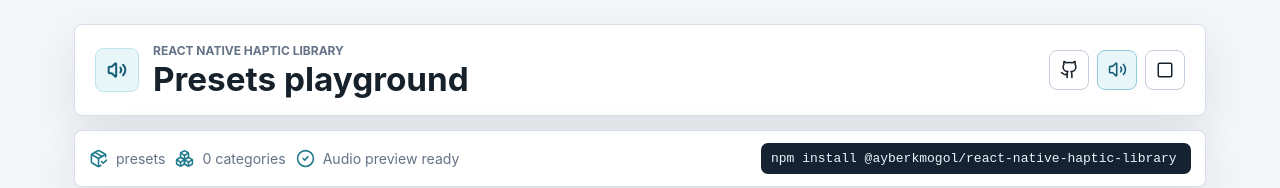
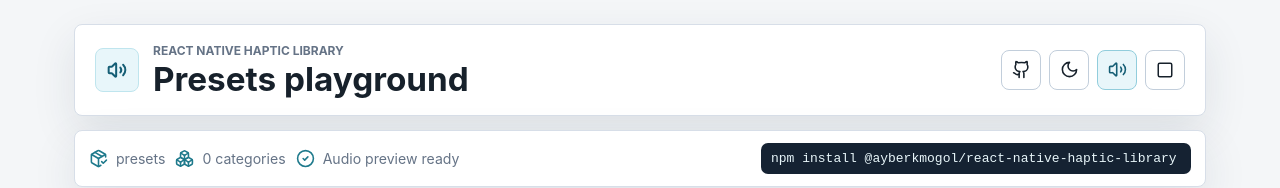
Before and after one commit to aybarska/react-native-haptic-library, a React (Vite) app in the folder web/: page / in a window 1280 px wide. Shown: the top 188 px of the page. Built offline with nearby package versions, Linux system fonts and the light colour scheme.

Commit message:
feat(web): add theme toggle

```diff
--- a/web/src/App.tsx
+++ b/web/src/App.tsx
@@ -1,13 +1,15 @@
-import { useCallback, useMemo, useRef, useState } from 'react';
+import { useCallback, useEffect, useMemo, useRef, useState } from 'react';
 import {
   ArrowLeft,
   Boxes,
   CheckCircle2,
   Github,
+  Moon,
   PackageCheck,
   Play,
   Search,
   Square,
+  Sun,
   Volume2,
   VolumeX,
 } from 'lucide-react';
@@ -22,6 +24,7 @@ import {
 } from './libraryData';
 
 const installCommand = 'npm install @ayberkmogol/react-native-haptic-library';
+type Theme = 'light' | 'dark';
 
 function formatName(name: string) {
   return name.replace(/([a-z0-9])([A-Z])/g, '$1 $2').replace(/^./, (match) => match.toUpperCase());
@@ -86,12 +89,17 @@ function PatternItem({ activeKey, audioSupported, item, onPlay }: PatternItemPro
 
 export function App() {
   const audioEngine = useRef(new HapticAudioEngine()).current;
+  const [theme, setTheme] = useState<Theme>('light');
   const [selectedCategory, setSelectedCategory] = useState<string | null>(null);
   const [query, setQuery] = useState('');
   const [lastPlayed, setLastPlayed] = useState('None');
   const [playback, setPlayback] = useState<{ name: string; id: number } | null>(null);
   const [soundEnabled, setSoundEnabled] = useState(true);
   const [audioSupported] = useState(() => HapticAudioEngine.isSupported());
+
+  useEffect(() => {
+    document.documentElement.dataset.theme = theme;
+  }, [theme]);
 
   const selectedGroup = useMemo(
     () => categoryGroups.find((group) => group.name === selectedCategory) ?? null,
@@ -156,6 +164,10 @@ export function App() {
     });
   }, [audioEngine]);
 
+  const toggleTheme = useCallback(() => {
+    setTheme((current) => (current === 'light' ? 'dark' : 'light'));
+  }, []);
+
   return (
     <main className="app-shell">
       <section className="top-bar">
@@ -178,6 +190,14 @@ export function App() {
           >
             <Github size={19} />
           </a>
+          <button
+            className="icon-button"
+            type="button"
+            onClick={toggleTheme}
+            title={theme === 'light' ? 'Switch to dark mode' : 'Switch to light mode'}
+          >
+            {theme === 'light' ? <Moon size={19} /> : <Sun size={19} />}
+          </button>
           <button
             className={`icon-button${soundEnabled ? ' is-on' : ''}`}
             disabled={!audioSupported}
--- a/web/src/styles.css
+++ b/web/src/styles.css
@@ -475,8 +475,7 @@ h3 {
   }
 }
 
-@media (prefers-color-scheme: dark) {
-  :root {
+:root[data-theme='dark'] {
   color-scheme: dark;
   background: #111418;
   color: #f8fafc;
@@ -490,29 +489,28 @@ h3 {
   --shadow: 0 16px 44px rgb(0 0 0 / 22%);
 }
 
-  .brand-mark {
+:root[data-theme='dark'] .brand-mark {
   background: #122d37;
   border-color: #245767;
 }
 
-  .summary-strip code {
+:root[data-theme='dark'] .summary-strip code {
   background: #0e141b;
 }
 
-  .signal-preview {
+:root[data-theme='dark'] .signal-preview {
   background: #17212b;
   border-color: #2d4150;
 }
 
-  .signal-grid {
+:root[data-theme='dark'] .signal-grid {
   background-image:
     linear-gradient(to right, #2d4150 1px, transparent 1px),
     linear-gradient(to bottom, #2d4150 1px, transparent 1px);
 }
 
-  .signal-playhead {
+:root[data-theme='dark'] .signal-playhead {
   background: #f8fafc;
-  }
 }
 
 @media (max-width: 900px) {
```
Lines whose indentation alone changed are shown as unchanged.
